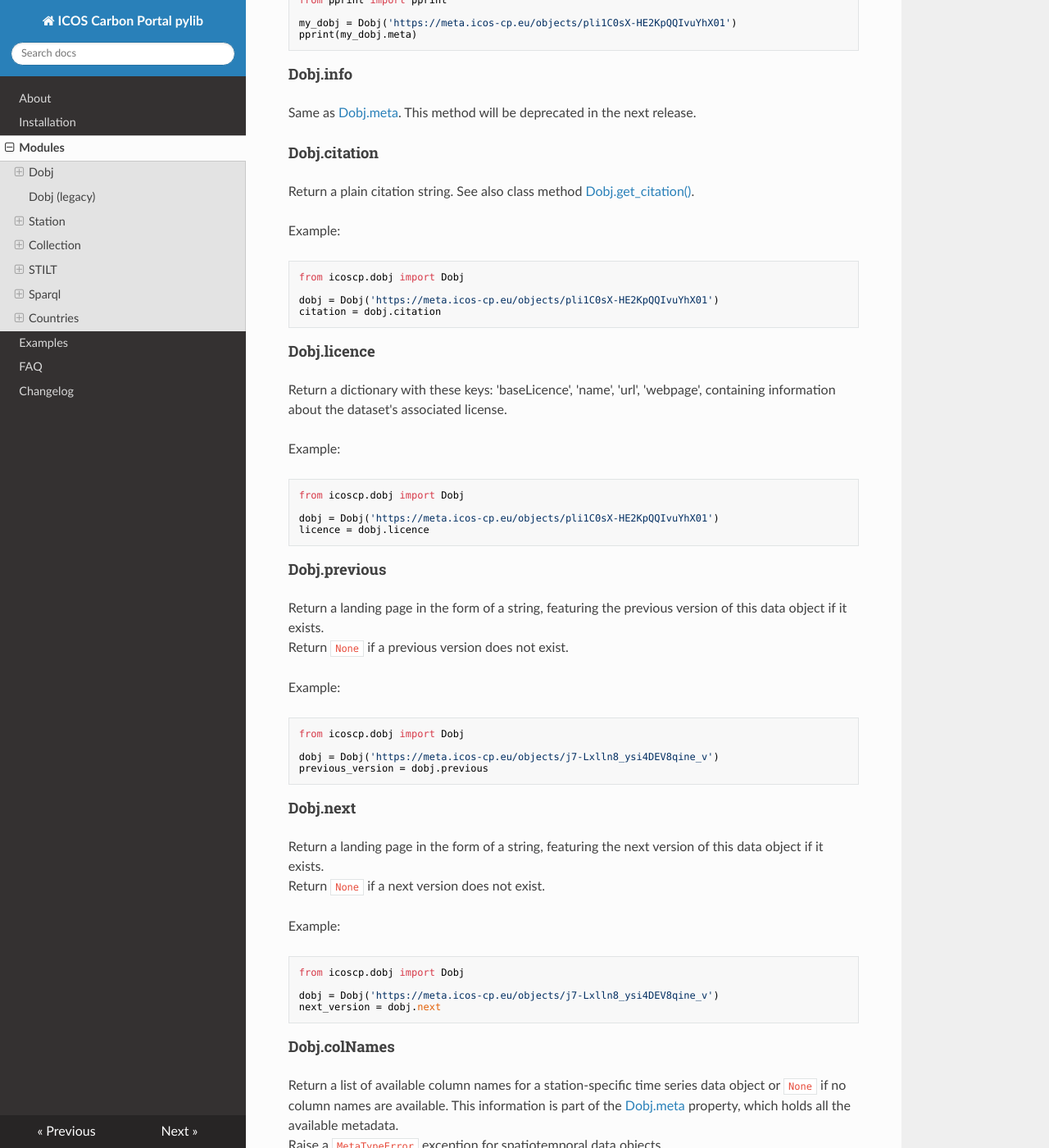
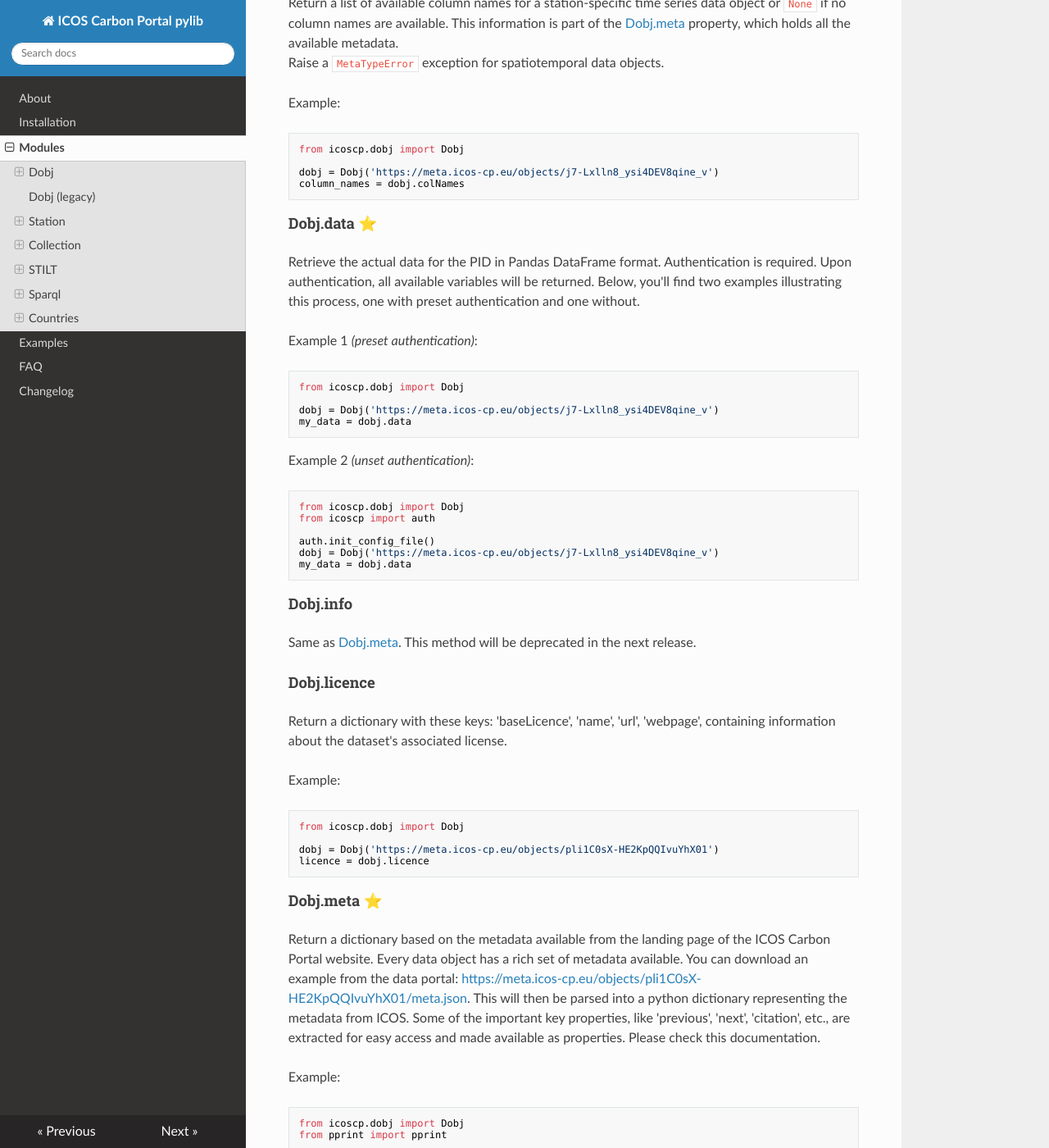
Before and after one commit to ICOS-Carbon-Portal/pylib, an MkDocs documentation site: the page built from docs/modules.md, in a window 1280 px wide and 1400 px high, scrolled down 1334 px. Shown: the whole window at 82% size. Built offline with MkDocs 1.6.1, drawn with Linux system fonts in a browser that asks for light colours; nearby versions of some CDN libraries; some of the changed text lies outside the part shown.

Commit message:
docs - updates in changelog, faq, & modules

````diff
--- a/docs/faq.md
+++ b/docs/faq.md
@@ -123,6 +123,10 @@
         import warnings
         warnings.simplefilter("ignore", UserWarning)
 
+## Where is the documentation for the cpauth module?
+The documentation for the authentication module can be found in the
+installation section [here](install.md#authentication).
+
 ## Good to Know
 
 - Stations are associated with the stationID. This means that at the moment a combined station, certified for Ecosystem
--- a/docs/modules.md
+++ b/docs/modules.md
@@ -44,7 +44,75 @@
 
 ### Properties
 
-#### Dobj.meta
+#### Dobj.citation
+Return a plain citation string. See also class method
+[Dobj.get_citation()](#dobjget_citationformat).
+
+Example:
+```python
+from icoscp.dobj import Dobj
+
+dobj = Dobj('https://meta.icos-cp.eu/objects/pli1C0sX-HE2KpQQIvuYhX01')
+citation = dobj.citation
+```
+
+#### Dobj.colNames
+Return a list of available column names for a station-specific time
+series data object or `None` if no column names are available. This
+information is part of the [Dobj.meta](#dobjmeta) property, which holds
+all the available metadata.
+Raise a `MetaTypeError` exception for spatiotemporal data objects.
+
+Example:
+```python
+from icoscp.dobj import Dobj
+
+dobj = Dobj('https://meta.icos-cp.eu/objects/j7-Lxlln8_ysi4DEV8qine_v')
+column_names = dobj.colNames
+```
+
+#### Dobj.data ⭐
+Retrieve the actual data for the PID in Pandas DataFrame format. Authentication
+is required. Upon authentication, all available variables will be returned. Below,
+you'll find two examples illustrating this process, one with preset
+authentication and one without.
+
+Example 1 *(preset authentication)*:
+```python
+from icoscp.dobj import Dobj
+
+dobj = Dobj('https://meta.icos-cp.eu/objects/j7-Lxlln8_ysi4DEV8qine_v')
+my_data = dobj.data
+```
+
+Example 2 *(unset authentication)*:
+```python
+from icoscp.dobj import Dobj
+from icoscp import auth
+
+auth.init_config_file()
+dobj = Dobj('https://meta.icos-cp.eu/objects/j7-Lxlln8_ysi4DEV8qine_v')
+my_data = dobj.data
+```
+
+#### Dobj.info
+Same as [Dobj.meta](#dobjmeta). This method will be deprecated in the
+next release.
+
+#### Dobj.licence
+Return a dictionary with these keys: 'baseLicence', 'name', 'url',
+'webpage', containing information about the dataset's associated
+license.
+
+Example:
+```python
+from icoscp.dobj import Dobj
+
+dobj = Dobj('https://meta.icos-cp.eu/objects/pli1C0sX-HE2KpQQIvuYhX01')
+licence = dobj.licence
+```
+
+#### Dobj.meta ⭐
 Return a dictionary based on the metadata available from the landing
 page of the ICOS Carbon Portal website. Every data object has a rich
 set of metadata available. You can download an example from the data
@@ -65,33 +133,17 @@
 pprint(my_dobj.meta)
 ```
 
-#### Dobj.info
-Same as [Dobj.meta](#dobjmeta). This method will be deprecated in the
-next release.
-
-#### Dobj.citation
-Return a plain citation string. See also class method
-[Dobj.get_citation()](#dobjget_citationformat).
+#### Dobj.next
+Return a landing page in the form of a string, featuring the next
+version of this data object if it exists.
+Return `None` if a next version does not exist.
 
 Example:
 ```python
 from icoscp.dobj import Dobj
 
-dobj = Dobj('https://meta.icos-cp.eu/objects/pli1C0sX-HE2KpQQIvuYhX01')
-citation = dobj.citation
-```
-
-#### Dobj.licence
-Return a dictionary with these keys: 'baseLicence', 'name', 'url',
-'webpage', containing information about the dataset's associated
-license.
-
-Example:
-```python
-from icoscp.dobj import Dobj
-
-dobj = Dobj('https://meta.icos-cp.eu/objects/pli1C0sX-HE2KpQQIvuYhX01')
-licence = dobj.licence
+dobj = Dobj('https://meta.icos-cp.eu/objects/j7-Lxlln8_ysi4DEV8qine_v')
+next_version = dobj.next
 ```
 
 #### Dobj.previous
@@ -105,34 +157,6 @@
 
 dobj = Dobj('https://meta.icos-cp.eu/objects/j7-Lxlln8_ysi4DEV8qine_v')
 previous_version = dobj.previous
-```
-
-#### Dobj.next
-Return a landing page in the form of a string, featuring the next
-version of this data object if it exists.
-Return `None` if a next version does not exist.
-
-Example:
-```python
-from icoscp.dobj import Dobj
-
-dobj = Dobj('https://meta.icos-cp.eu/objects/j7-Lxlln8_ysi4DEV8qine_v')
-next_version = dobj.next
-```
-
-#### Dobj.colNames
-Return a list of available column names for a station-specific time
-series data object or `None` if no column names are available. This
-information is part of the [Dobj.meta](#dobjmeta) property, which holds
-all the available metadata.
-Raise a `MetaTypeError` exception for spatiotemporal data objects.
-
-Example:
-```python
-from icoscp.dobj import Dobj
-
-dobj = Dobj('https://meta.icos-cp.eu/objects/j7-Lxlln8_ysi4DEV8qine_v')
-column_names = dobj.colNames
 ```
 
 #### Dobj.variables
@@ -164,10 +188,27 @@
 
 ### Methods
 
+#### Dobj.get(variables)
+Retrieve the actual data for the PID. The same as `.data` but you have the
+option to retrieve only selected columns (or variables). Only valid and unique
+entries will be returned. You can see valid entries with
+[.variables['name']](#dobjvariables) or [.colNames](#dobjcolnames). If columns
+are not provided, or if none of the provided variables are valid, or if you
+work with local data, the default DataFrame (with all columns) will be
+returned, which is the same as `.data`.
+
+Retrieve the actual data for the PID in Pandas DataFrame format. Authentication
+is required. Upon authentication, all available variables will be returned. Below,
+you'll find two examples illustrating this process, one with preset
+authentication and one without.
+
+- Parameter variables: LIST[STR]
+- Return Pandas DataFrame
+
 #### Dobj.get_citation(format)
 Return the citation string in different formats. By default, a plain
-formatted string is returned, the same as with the property
-[Dobj.citation](#dobjcitation).
+formatted string is returned, similar to the [Dobj.citation](#dobjcitation)
+property.
 Possible formats are:
 
 - **plain** : (default) a simple string
@@ -192,17 +233,6 @@
 
 ---
 
-
-### **Dobj.data**
-Retrieve the actual data for the PID. All available variables will be returned.
-
-- Return Pandas DataFrame
-
-### **Dobj.get(variables)**
-Retrieve the actual data for the PID. The same as `.data` but you have the option to retrieve only selected columns (or variables). Only valid and unique entries will be returned. You can see valid entries with [.variables['name']](#dobjvariables) or [.colNames](#dobjcolnames). If columns are not provided, or if none of the provided variables are valid, or if you work with local data, the default DataFrame (with all columns) will be returned, which is the same as `.data`.
-
-- Parameter variables: LIST[STR]
-- Return Pandas DataFrame
 
 
 ### **Dobj.getColumns(variables)**
````
Also changed, not shown: docs/changelog.md (+90 -81 lines).
